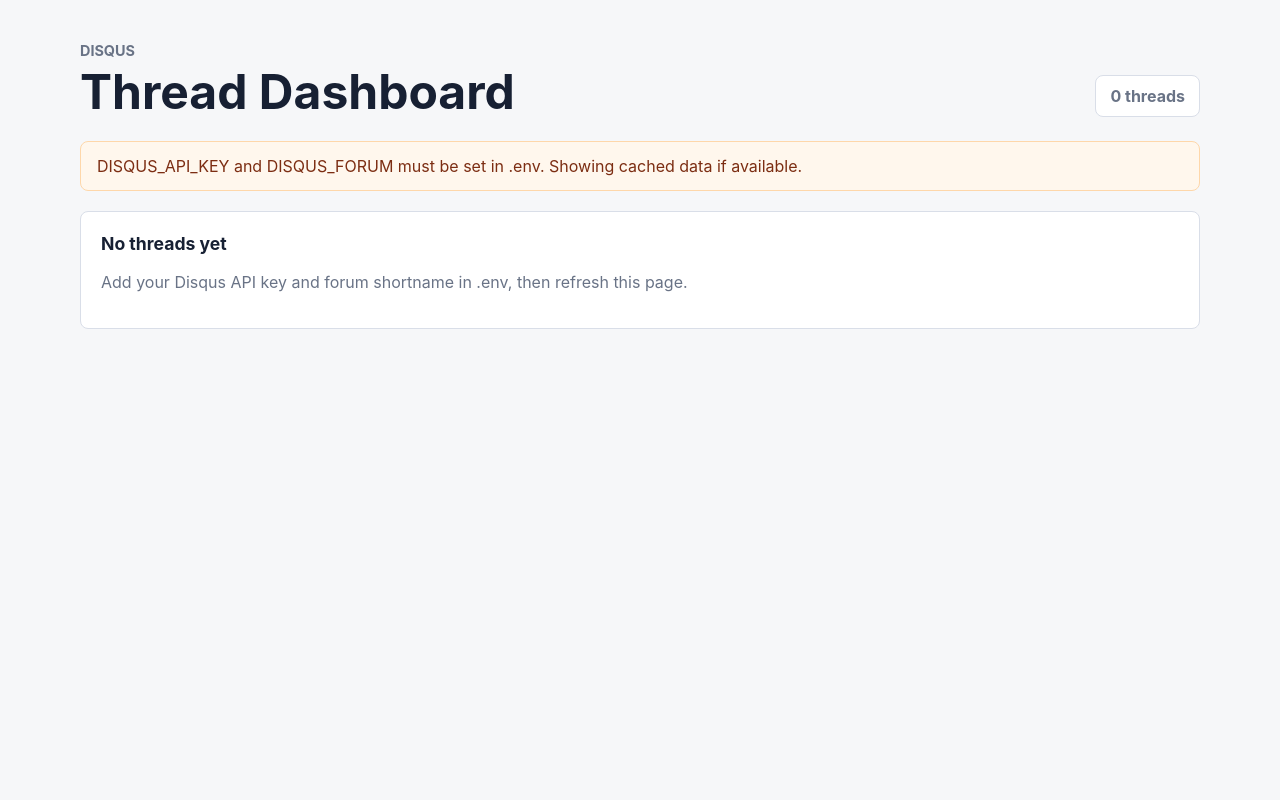
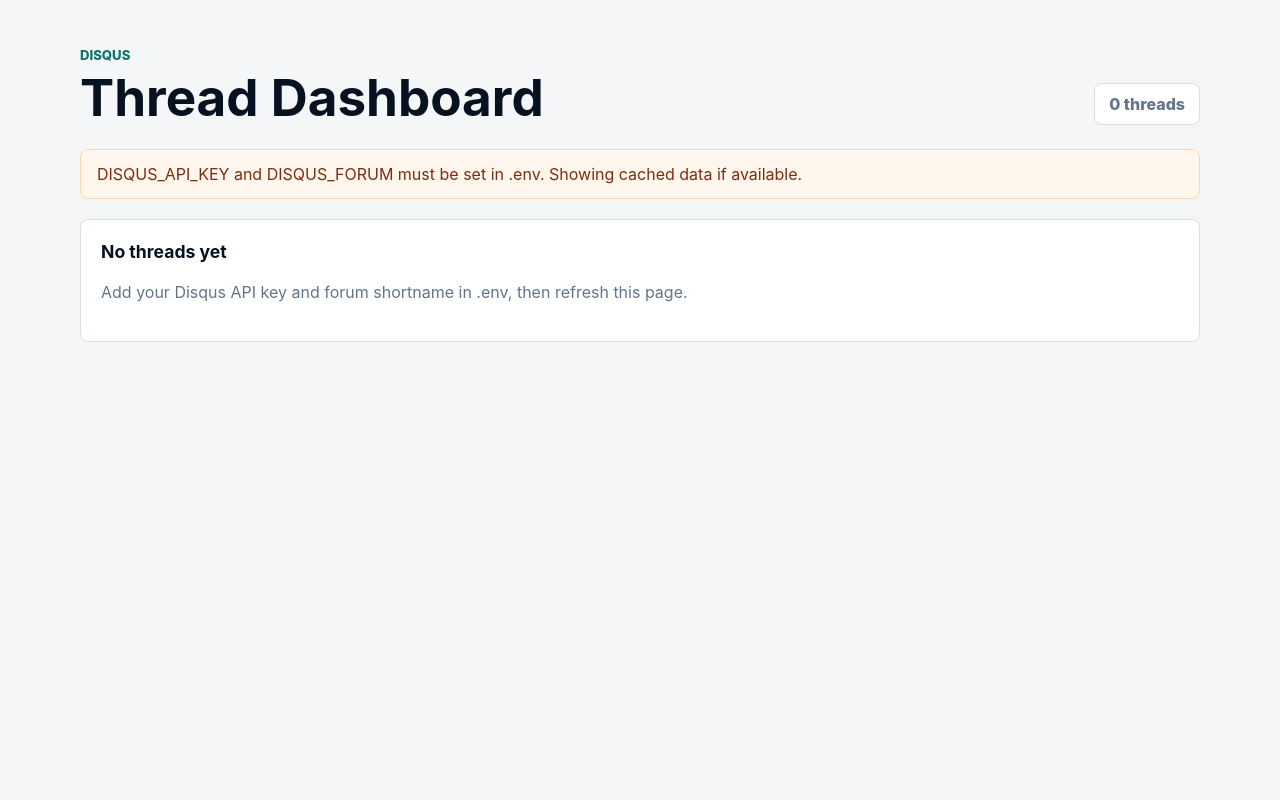
Before and after one commit to louisayasmine2-sketch/disqus-dashboard, a Flask app: page /dashboard in a window 1280 px wide. Run offline with Flask 3, Linux system fonts and the light colour scheme; data that the repository does not hold is empty.

Commit message:
Update style.css

```diff
--- a/static/style.css
+++ b/static/style.css
@@ -1,12 +1,13 @@
 :root {
     color-scheme: light;
-    --bg: #f6f7f9;
+    --bg: #f4f6f8;
     --panel: #ffffff;
-    --text: #172033;
-    --muted: #697386;
-    --line: #d9dee8;
-    --accent: #2563eb;
-    --accent-dark: #1d4ed8;
+    --text: #111827;
+    --muted: #64748b;
+    --line: #d8dee8;
+    --accent: #0f766e;
+    --accent-dark: #115e59;
+    --ink: #07111f;
     --warning-bg: #fff7ed;
     --warning-border: #fed7aa;
 }
@@ -24,22 +25,91 @@ body {
 }
 
 a {
-    color: var(--accent);
+    color: inherit;
     text-decoration: none;
 }
 
 a:hover {
-    color: var(--accent-dark);
-    text-decoration: underline;
+    color: var(--accent);
+}
+
+.site-nav {
+    display: flex;
+    align-items: center;
+    justify-content: space-between;
+    gap: 24px;
+    width: min(1180px, calc(100% - 32px));
+    margin: 0 auto;
+    padding: 18px 0;
+}
+
+.site-nav div {
+    display: flex;
+    align-items: center;
+    gap: 18px;
+}
+
+.brand {
+    color: var(--ink);
+    font-size: 1rem;
+    font-weight: 800;
+}
+
+.hero {
+    min-height: 620px;
+    display: flex;
+    align-items: center;
+    background:
+        linear-gradient(90deg, rgba(7, 17, 31, 0.9), rgba(7, 17, 31, 0.62), rgba(7, 17, 31, 0.18)),
+        url("https://images.unsplash.com/photo-1497366811353-6870744d04b2?auto=format&fit=crop&w=1800&q=80") center / cover;
+}
+
+.hero-content {
+    width: min(1180px, calc(100% - 32px));
+    margin: 0 auto;
+    color: #ffffff;
+}
+
+.hero-content h1 {
+    max-width: 760px;
+    margin: 0;
+    font-size: clamp(2.5rem, 6vw, 5.2rem);
+    line-height: 0.98;
+}
+
+.hero-content p:not(.eyebrow) {
+    max-width: 620px;
+    margin: 22px 0 30px;
+    color: #d7dee8;
+    font-size: 1.12rem;
+    line-height: 1.7;
+}
+
+.button {
+    display: inline-flex;
+    align-items: center;
+    justify-content: center;
+    min-height: 46px;
+    border-radius: 8px;
+    background: var(--accent);
+    color: #ffffff;
+    padding: 0 18px;
+    font-weight: 800;
+}
+
+.button:hover {
+    background: var(--accent-dark);
+    color: #ffffff;
 }
 
 .page {
     width: min(1120px, calc(100% - 32px));
     margin: 0 auto;
-    padding: 40px 0;
+    padding: 44px 0;
 }
 
-.page-header {
+.page-header,
+.section-heading {
     display: flex;
     align-items: flex-end;
     justify-content: space-between;
@@ -47,21 +117,43 @@ a:hover {
     margin-bottom: 24px;
 }
 
+.section-heading {
+    display: block;
+}
+
 .eyebrow,
-.back-link {
+.back-link,
+.tag {
     display: inline-block;
     margin: 0 0 8px;
-    color: var(--muted);
-    font-size: 0.9rem;
-    font-weight: 700;
+    color: var(--accent);
+    font-size: 0.82rem;
+    font-weight: 800;
     letter-spacing: 0;
     text-transform: uppercase;
 }
 
+.back-link {
+    color: var(--muted);
+    text-transform: none;
+}
+
+h1,
+h2,
+h3 {
+    color: var(--ink);
+}
+
 h1 {
     margin: 0;
-    font-size: clamp(2rem, 4vw, 3rem);
+    font-size: clamp(2rem, 4vw, 3.2rem);
     line-height: 1.05;
+}
+
+h2 {
+    margin: 0;
+    font-size: clamp(1.65rem, 3vw, 2.3rem);
+    line-height: 1.1;
 }
 
 .count {
@@ -70,7 +162,7 @@ h1 {
     background: var(--panel);
     padding: 10px 14px;
     color: var(--muted);
-    font-weight: 700;
+    font-weight: 800;
     white-space: nowrap;
 }
 
@@ -83,18 +175,121 @@ h1 {
     color: #7c2d12;
 }
 
+.article-grid {
+    display: grid;
+    grid-template-columns: repeat(3, minmax(0, 1fr));
+    gap: 16px;
+}
+
+.article-card,
+.article-row,
+.thread-card,
+.post-card,
+.empty-state,
+.comment-section,
+.article-shell {
+    border: 1px solid var(--line);
+    border-radius: 8px;
+    background: var(--panel);
+}
+
+.article-card {
+    min-height: 260px;
+    padding: 22px;
+}
+
+.article-card h3 {
+    margin: 0 0 12px;
+    font-size: 1.35rem;
+    line-height: 1.2;
+}
+
+.article-card p:not(.tag),
+.article-row p,
+.article-summary,
+.empty-state p,
+.external-link,
+.post-card header span,
+.post-card footer {
+    color: var(--muted);
+    line-height: 1.6;
+}
+
+.article-card span,
+.article-row span,
+.article-meta {
+    color: var(--muted);
+    font-size: 0.92rem;
+    font-weight: 700;
+}
+
+.article-list,
 .thread-list,
 .post-list {
     display: grid;
     gap: 14px;
 }
 
+.article-row {
+    display: grid;
+    grid-template-columns: minmax(0, 1fr) auto;
+    align-items: center;
+    gap: 24px;
+    padding: 22px;
+}
+
+.article-row h2 {
+    margin: 0 0 8px;
+    font-size: 1.4rem;
+}
+
+.article-page {
+    width: min(860px, calc(100% - 32px));
+    margin: 0 auto;
+    padding: 38px 0 60px;
+}
+
+.article-shell {
+    padding: clamp(24px, 5vw, 48px);
+}
+
+.article-shell h1 {
+    max-width: 760px;
+}
+
+.article-summary {
+    max-width: 720px;
+    font-size: 1.15rem;
+}
+
+.article-meta {
+    display: flex;
+    gap: 16px;
+    border-top: 1px solid var(--line);
+    border-bottom: 1px solid var(--line);
+    margin: 24px 0;
+    padding: 14px 0;
+}
+
+.article-body p {
+    color: #2f3a4a;
+    font-size: 1.08rem;
+    line-height: 1.8;
+}
+
+.comment-section {
+    margin-top: 18px;
+    padding: clamp(20px, 4vw, 34px);
+}
+
+.comment-section h2 {
+    margin-bottom: 18px;
+    font-size: 1.45rem;
+}
+
 .thread-card,
 .post-card,
 .empty-state {
-    border: 1px solid var(--line);
-    border-radius: 8px;
-    background: var(--panel);
     padding: 20px;
 }
 
@@ -112,13 +307,6 @@ h1 {
     line-height: 1.35;
 }
 
-.external-link,
-.empty-state p,
-.post-card header span,
-.post-card footer {
-    color: var(--muted);
-}
-
 .stats {
     display: grid;
     grid-template-columns: repeat(2, minmax(76px, 1fr));
@@ -134,7 +322,7 @@ h1 {
 .stats dt {
     color: var(--muted);
     font-size: 0.8rem;
-    font-weight: 700;
+    font-weight: 800;
     text-transform: uppercase;
 }
 
@@ -167,18 +355,24 @@ h1 {
     font-size: 0.9rem;
 }
 
-@media (max-width: 720px) {
-    .page {
-        width: min(100% - 24px, 1120px);
-        padding: 24px 0;
-    }
-
+@media (max-width: 820px) {
+    .site-nav,
+    .site-nav div,
     .page-header,
     .thread-card,
+    .article-row,
     .post-card header {
         align-items: flex-start;
         grid-template-columns: 1fr;
         flex-direction: column;
+    }
+
+    .hero {
+        min-height: 560px;
+    }
+
+    .article-grid {
+        grid-template-columns: 1fr;
     }
 
     .stats {
```
